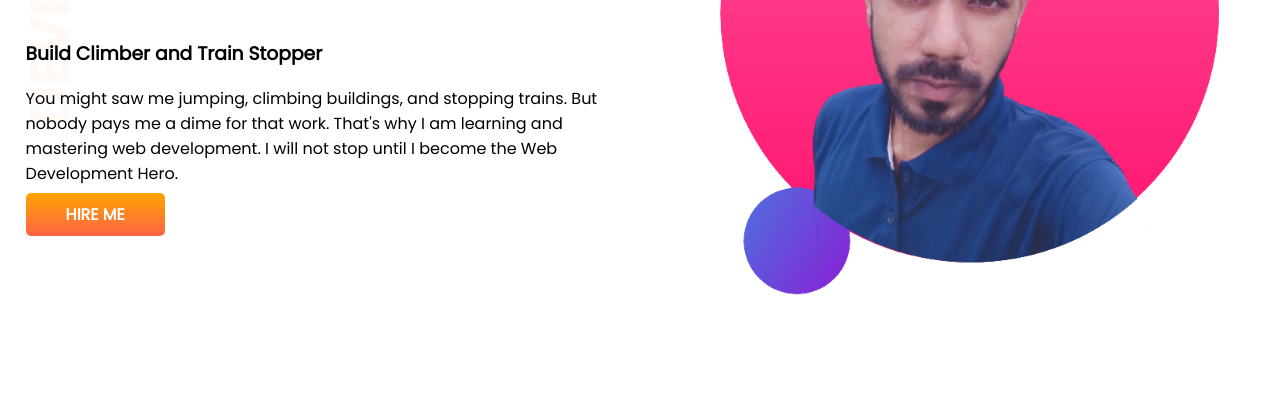
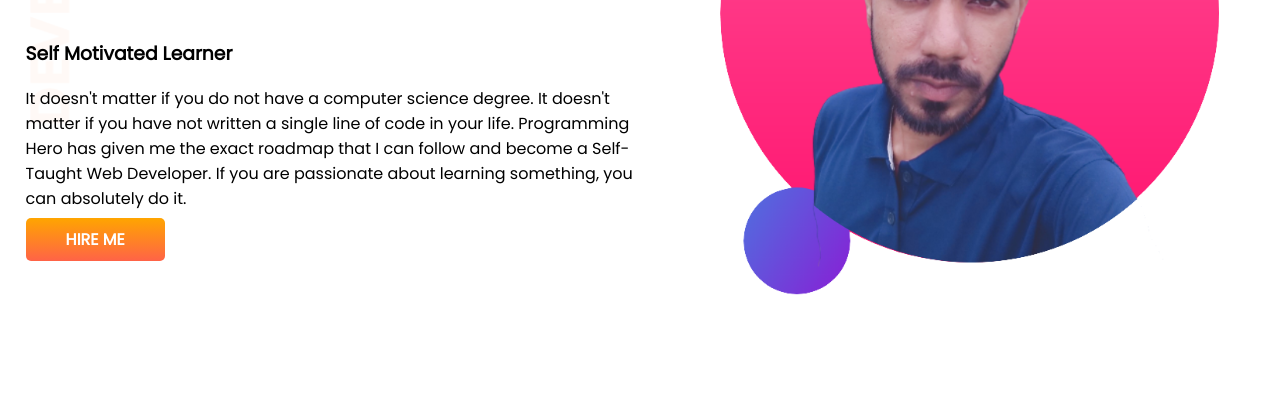
Before and after one commit to Dipanjan7777/developer-portfolio, a plain HTML site: page index.html in a window 1280 px wide. Shown: the part 236-635 px from the top of the page. Drawn offline with Linux system fonts and the light colour scheme.

Commit message:
text change

```diff
--- a/index.html
+++ b/index.html
@@ -15,8 +15,8 @@
         <div class="half-width">
             <h1>Welcome To</h1>
             <h1><span class="orange-color">Dipanjan</span> World!</h1>
-            <h3>Build Climber and Train Stopper</h3>
-            <p>You might saw me jumping, climbing buildings, and stopping trains. But nobody pays me a dime for that work. That's why I am learning and mastering web development. I will not stop until I become the Web Development Hero.</p>
+            <h3>Self Motivated Learner</h3>
+            <p>It doesn't matter if you do not have a computer science degree. It doesn't matter if you have not written a single line of code in your life. Programming Hero has given me the exact roadmap that I can follow and become a Self-Taught Web Developer. If you are passionate about learning something, you can absolutely do it.</p>
             <a class="link-button" href="https://www.linkedin.com/in/dipanjan-biswas-b54925216/" target="_blank">HIRE ME</a>
         </div>
         <div class="half-width">
```
